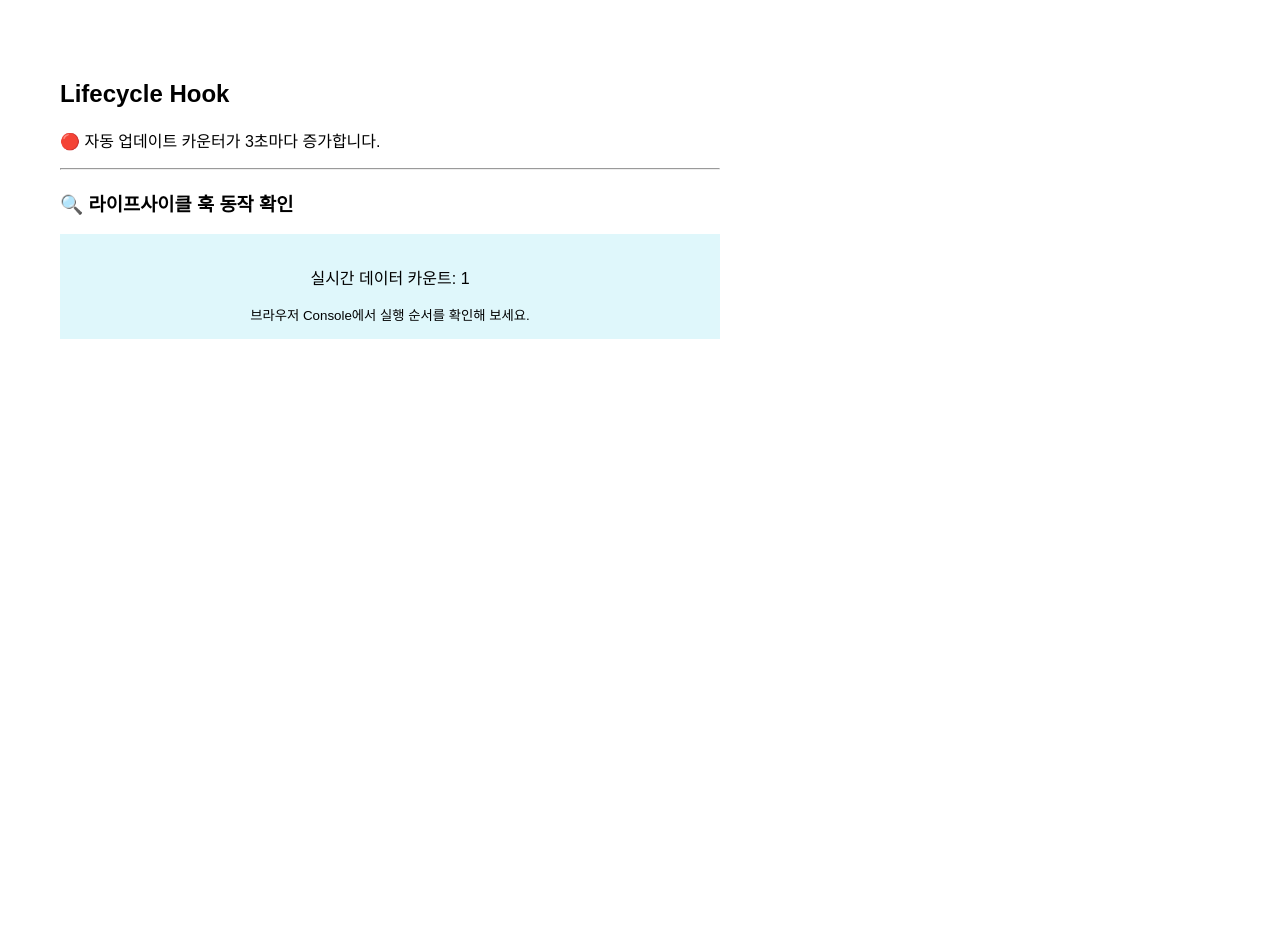
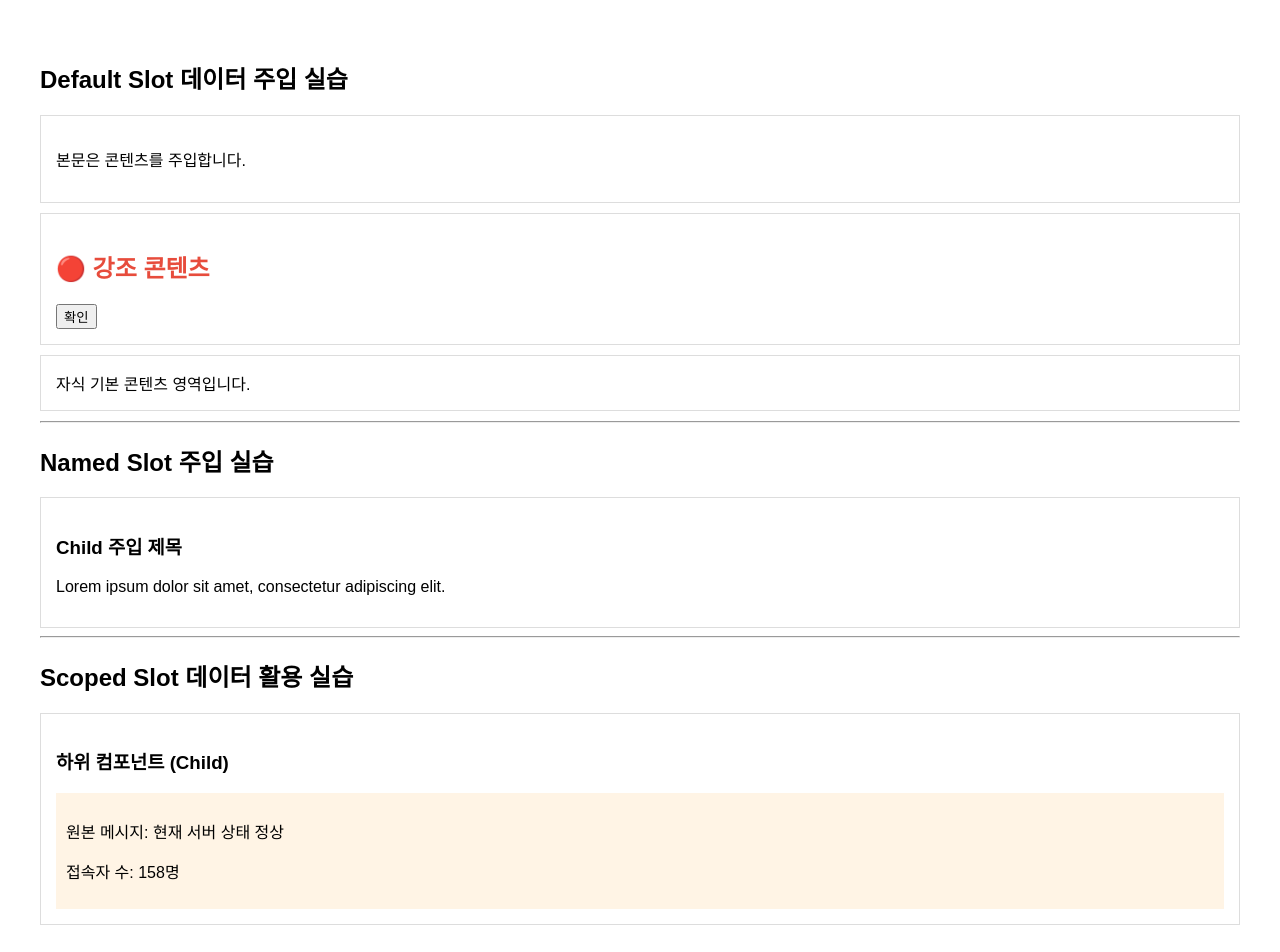
Before and after one commit to cyjin0704-ops/Frontend, a Vue app: page / in a window 1280 px wide. Shown: the top 952 px of the page. Before the commit the page ends 800 px from the top, so only its background shows below. Built offline with nearby package versions, Linux system fonts and the light colour scheme.

Commit message:
Component slot

```diff
--- a/src/App.vue
+++ b/src/App.vue
@@ -1,9 +1,15 @@
 <script setup>
-import LifecycleHookExample from './components/practices/basic/P. 155 code challenge-Component lifecycle/lifecycle-hook-example.vue'
+import SlotDefaultParent from './components/practices/basic/P. 177 code challenge-Component slot/SlotDefaultParent.vue'
+import SlotNamedParent from './components/practices/basic/P. 177 code challenge-Component slot/SlotNamedParent.vue'
+import SlotScopedParent from './components/practices/basic/P. 177 code challenge-Component slot/SlotScopedParent.vue'
 </script>
 
 <template>
   <div style="padding: 20px">
-    <LifecycleHookExample />
+    <SlotDefaultParent />
+    <hr />
+    <SlotNamedParent />
+    <hr />
+    <SlotScopedParent />
   </div>
 </template>
--- /dev/null
+++ b/src/components/practices/basic/P. 172 code challenge-Props&Emits/PropsEmitsChild.vue
@@ -0,0 +1,37 @@
+<script setup>
+// 1. 상위 컴포넌트로부터 수신받을 데이터의 자료형 및 필수 여부 정의
+defineProps({
+  parentData: {
+    type: String,
+    required: true,
+  },
+})
+
+// 2. 상위 컴포넌트로 송신할 커스텀 이벤트 식별자 등록
+const emit = defineEmits(['update-request'])
+
+// 3. 내부 이벤트 발생 시 페이로드를 실어 상위로 이벤트를 디스패치하는 함수
+const sendNotification = () => {
+  const payload = 'Child에서 가공한 새로운 데이터'
+  emit('update-request', payload)
+}
+</script>
+
+<template>
+  <div class="child-container">
+    <h2>하위 컴포넌트 (Child)</h2>
+    <p>
+      수신된 Props 데이터: <strong>{{ parentData }}</strong>
+    </p>
+    <br />
+    <button @click="sendNotification">상위 컴포넌트로 갱신 요청 (Emit)</button>
+  </div>
+</template>
+
+<style scoped>
+.child-container {
+  padding: 15px;
+  border: 1px solid #8bc5d1;
+  background-color: #eefbfe;
+}
+</style>
--- /dev/null
+++ b/src/components/practices/basic/P. 172 code challenge-Props&Emits/PropsEmitsParent.vue
@@ -0,0 +1,41 @@
+<script setup>
+import { ref } from 'vue'
+import PropsEmitsChild from './PropsEmitsChild.vue'
+
+// 1. 상위 컴포넌트에 존재하는 반응형 원본 정의
+const message = ref('Parent 초기 메시지')
+
+// 2. 하위 컴포넌트의 커스텀 이벤트를 수신했을 때 실행될 콜백 함수
+// 인자 newValue에는 하위 컴포넌트가 보낸 페이로드가 자동으로 전달된다.
+const handleUpdateRequest = (newValue) => {
+  message.value = newValue
+}
+</script>
+
+<template>
+  <div class="practice-section">
+    <h2>Props & Emits</h2>
+
+    <div class="parent-container">
+      <h2>상위 컴포넌트 (Parent)</h2>
+      <p>
+        현재 원본 데이터(state): <strong>{{ message }}</strong>
+      </p>
+      <br />
+
+      <PropsEmitsChild :parent-data="message" @update-request="handleUpdateRequest" />
+    </div>
+  </div>
+</template>
+
+<style scoped>
+.practice-section {
+  max-width: 700px;
+  padding: 20px;
+}
+
+.parent-container {
+  padding: 15px;
+  border: 1px solid #aaa;
+}
+</style>
--- /dev/null
+++ b/src/components/practices/basic/P. 177 code challenge-Component slot/SlotDefaultChild.vue
@@ -0,0 +1,13 @@
+<template>
+  <div class="base-card">
+    <slot>자식 기본 콘텐츠 영역입니다.</slot>
+  </div>
+</template>
+
+<style scoped>
+.base-card {
+  padding: 15px;
+  margin-bottom: 10px;
+  border: 1px solid #ddd;
+}
+</style>
--- /dev/null
+++ b/src/components/practices/basic/P. 177 code challenge-Component slot/SlotDefaultParent.vue
@@ -0,0 +1,20 @@
+<script setup>
+import SlotDefaultChild from './SlotDefaultChild.vue'
+</script>
+
+<template>
+  <div class="practice-section">
+    <h2>Default Slot 데이터 주입 실습</h2>
+
+    <SlotDefaultChild>
+      <p>본문은 콘텐츠를 주입합니다.</p>
+    </SlotDefaultChild>
+
+    <SlotDefaultChild>
+      <h2 style="color: #e74c3c">🔴 강조 콘텐츠</h2>
+      <button>확인</button>
+    </SlotDefaultChild>
+
+    <SlotDefaultChild />
+  </div>
+</template>
--- /dev/null
+++ b/src/components/practices/basic/P. 177 code challenge-Component slot/SlotNamedChild.vue
@@ -0,0 +1,17 @@
+<template>
+  <div class="base-card">
+    <header>
+      <slot name="header"></slot>
+    </header>
+    <main>
+      <slot></slot>
+    </main>
+  </div>
+</template>
+
+<style scoped>
+.base-card {
+  padding: 15px;
+  border: 1px solid #ddd;
+}
+</style>
--- /dev/null
+++ b/src/components/practices/basic/P. 177 code challenge-Component slot/SlotNamedParent.vue
@@ -0,0 +1,17 @@
+<script setup>
+import SlotNamedChild from './SlotNamedChild.vue'
+</script>
+
+<template>
+  <div class="practice-section">
+    <h2>Named Slot 주입 실습</h2>
+
+    <SlotNamedChild>
+      <template #header>
+        <h3>Child 주입 제목</h3>
+      </template>
+
+      <p>Lorem ipsum dolor sit amet, consectetur adipiscing elit.</p>
+    </SlotNamedChild>
+  </div>
+</template>
--- /dev/null
+++ b/src/components/practices/basic/P. 177 code challenge-Component slot/SlotScopedChild.vue
@@ -0,0 +1,23 @@
+<script setup>
+import { ref } from 'vue'
+
+const message = ref('현재 서버 상태 정상')
+const userCount = ref(158)
+</script>
+
+<template>
+  <div class="base-card">
+    <h3>하위 컴포넌트 (Child)</h3>
+
+    <slot :text="message" :count="userCount">
+      <p>부모가 마크업을 주입하지 않았을 때 디폴트 화면</p>
+    </slot>
+  </div>
+</template>
+
+<style scoped>
+.base-card {
+  padding: 15px;
+  border: 1px solid #ddd;
+}
+</style>
--- /dev/null
+++ b/src/components/practices/basic/P. 177 code challenge-Component slot/SlotScopedParent.vue
@@ -0,0 +1,23 @@
+<script setup>
+import SlotScopedChild from './SlotScopedChild.vue'
+</script>
+
+<template>
+  <div class="practice-section">
+    <h2>Scoped Slot 데이터 활용 실습</h2>
+
+    <SlotScopedChild v-slot="slotBag">
+      <div class="display-panel">
+        <p>원본 메시지: {{ slotBag.text }}</p>
+        <p>접속자 수: {{ slotBag.count }}명</p>
+      </div>
+    </SlotScopedChild>
+  </div>
+</template>
+
+<style scoped>
+.display-panel {
+  padding: 10px;
+  background-color: #fff4e5;
+}
+</style>
```
Also changed, not shown: 1 other file (tests, documents, lock files or other folders).
